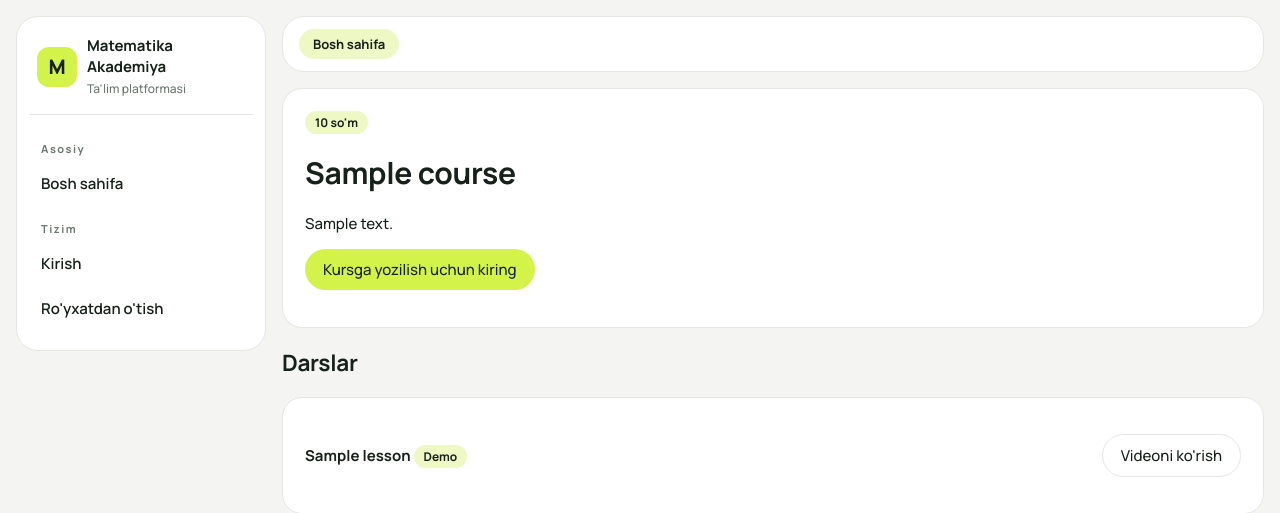
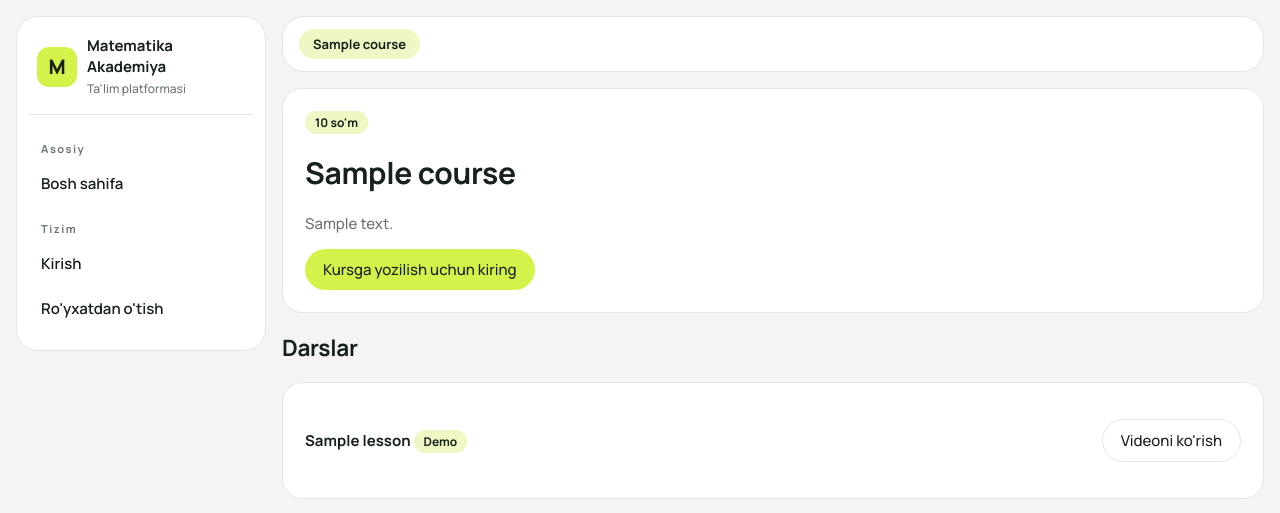
Before and after one commit to rahimjonovabdullo/matematika-akademiya, a Django app: a page that uses academy/templates/academy/course_detail.html in a window 1280 px wide. Shown: the top 513 px of the page. Run offline with Django 5.2, Linux system fonts and the light colour scheme; tables that the repository leaves empty hold one stand-in row (values such as "Sample post").

Commit message:
Enhance text styling in course_detail.html
Updated text styles for better visibility in course details.

```diff
--- a/academy/templates/academy/course_detail.html
+++ b/academy/templates/academy/course_detail.html
@@ -1,10 +1,11 @@
 {% extends "base.html" %}
 {% block title %}{{ course.title }} — Matematika Akademiya{% endblock %}
+{% block crumb %}{{ course.title }}{% endblock %}
 {% block content %}
 <div class="card">
   <span class="pill">{{ course.price }} so'm</span>
   <h1>{{ course.title }}</h1>
-  <p>{{ course.description }}</p>
+  <p style="color:var(--mute)">{{ course.description }}</p>
 
   {% if has_access %}
     <a class="btn" href="{% url 'take_quiz' course.slug %}">Testni boshlash</a>
@@ -12,18 +13,18 @@
     <p><b>So'rovingiz qabul qilingan.</b> To'lov tasdiqlangach, kursga kirish ochiladi.</p>
   {% elif user.is_authenticated %}
     <h3>Kursga yozilish</h3>
-    <p>Quyidagi ma'lumotlarni to'ldiring, to'lov tasdiqlangach kirish ochiladi.</p>
+    <p style="color:var(--mute)">Quyidagi ma'lumotlarni to'ldiring, to'lov tasdiqlangach kirish ochiladi.</p>
     <form method="post">
       {% csrf_token %}
       {% for f in form %}
         <label for="{{ f.id_for_label }}">{{ f.label }}</label>
         {{ f }}
-        {% if f.help_text %}<small>{{ f.help_text }}</small>{% endif %}
+        {% if f.help_text %}<small style="color:var(--mute)">{{ f.help_text }}</small>{% endif %}
       {% endfor %}
       <div style="margin-top:14px"><button class="btn" type="submit">So'rov yuborish</button></div>
     </form>
   {% else %}
-    <p><a class="btn" href="{% url 'login' %}?next={{ request.path }}">Kursga yozilish uchun kiring</a></p>
+    <a class="btn" href="{% url 'login' %}?next={{ request.path }}">Kursga yozilish uchun kiring</a>
   {% endif %}
 </div>
 
```
